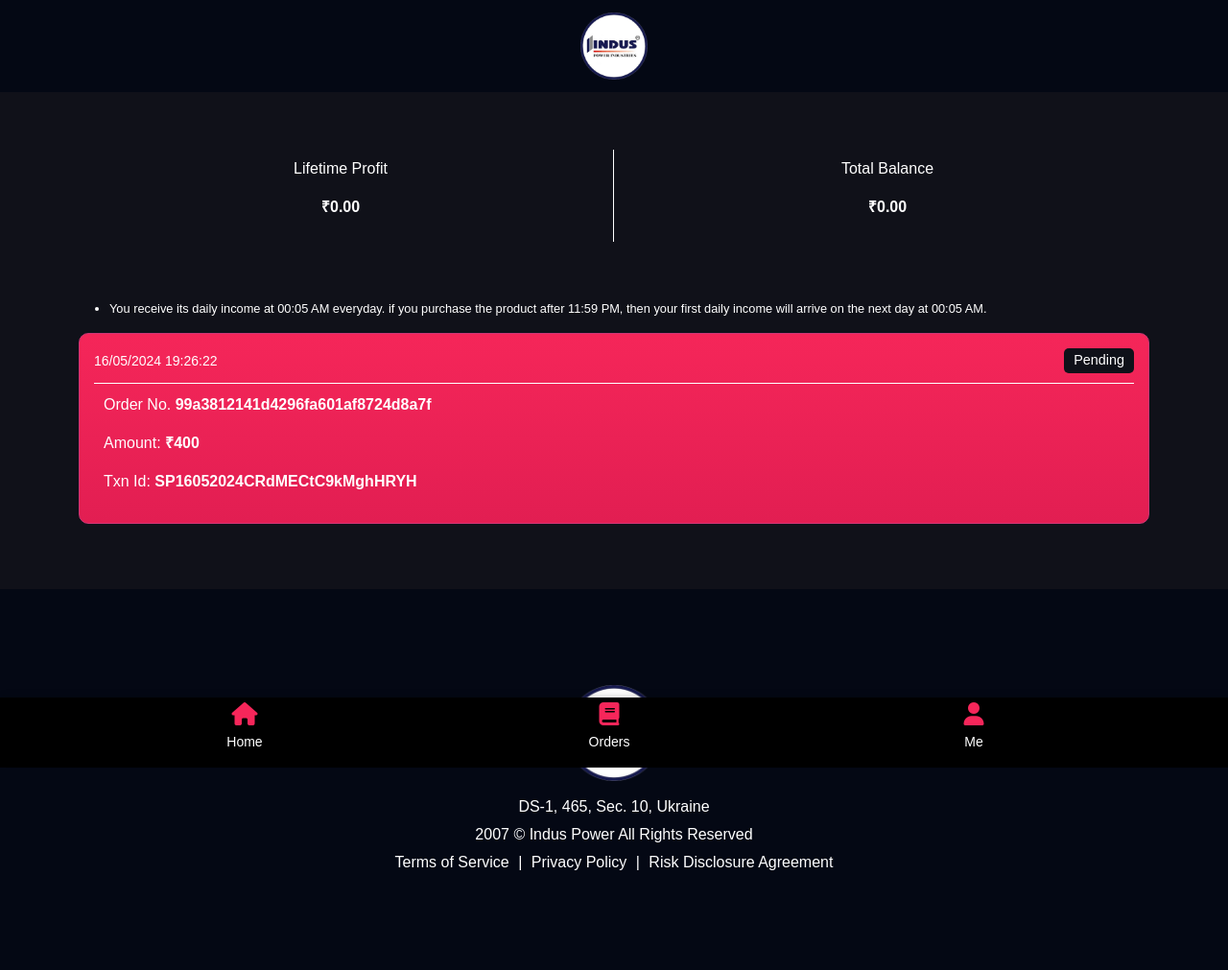
After one commit to Ritikpatel963/yashworkreferal, a PHP site: page /orders.php in a window 1280 px wide. The commit adds this page. Shown: the whole page at 96% size. Run offline with PHP 8.4, Linux system fonts and the light colour scheme; some libraries are stand-ins or nearby versions.

Commit message:
footer fixed

```diff
--- a/assets/style.css
+++ b/assets/style.css
@@ -2,6 +2,10 @@ body {
     padding: 0;
     margin: 0;
     background-color: #0F121A;
+}
+
+a {
+    text-decoration: none !important;
 }
 
 /* General Styles */
@@ -19,8 +23,11 @@ body {
 }
 
 .footer {
+    position: fixed;
     background-color: #000;
     box-shadow: 0 -4px 6px -1px rgba(0, 0, 0, 0.1), 0 -2px 4px -1px rgba(0, 0, 0, 0.06);
+    width: 100%;
+    bottom: 0;
 }
 
 .footer a {
@@ -31,7 +38,6 @@ body {
 .footer a:hover,
 .upperfooter-links a:hover {
     color: white;
-    text-decoration: underline;
 }
 
 .footer .icon {
@@ -48,9 +54,8 @@ body {
     color: #F6265A;
 }
 
-.footer .fa-house:hover,
-.footer .fa-book:hover,
-.footer .fa-user:hover {
+.footer .icon:hover i,
+.footer .icon:hover p {
     color: white;
 }
 
@@ -229,6 +234,7 @@ body {
 .featured-card {
     display: flex;
 }
+
 .orders-section {
     background: linear-gradient(180deg, rgba(4, 8, 20, 1) 0%, rgba(15, 37, 104, 1) 100%);
     padding: 20px 0;
@@ -243,16 +249,19 @@ body {
     }
 
     .card h2,
-.card-title {
+    .card-title {
         font-size: 1.0em;
     }
-    .card p{
+
+    .card p {
         font-size: 0.8em;
     }
-    .stat-title{
+
+    .stat-title {
         font-size: 0.8rem;
     }
-    .stat-value{
+
+    .stat-value {
         font-size: 0.8rem;
     }
 }
--- a/footer.php
+++ b/footer.php
@@ -1,5 +1,4 @@
-<footer class="footer">
-    <div class="upperfooter">
+<div class="upperfooter d-none d-lg-block" style="padding: 100px;">
     <div class="upperfooter-content">
         <div class="upperfooter-logo">
             <img src="assets/image/logo.png" alt="Company Logo">
@@ -16,28 +15,31 @@
     </div>
 </div>
 
-    <div class="container mt-3">
+<footer class="footer">
+    <div class="container">
         <div class="row text-center downfooter">
-            <div class="row text-center">
             <div class="col text">
                 <a href="index.php">
-                        <div class="icon"><i class="fa-solid fa-house"></i></div>
+                    <div class="icon">
+                        <i class="fa-solid fa-house"></i>
                         <p style="font-size: 14px;">Home</p>
+                    </div>
                 </a>
             </div>
             <div class="col text">
-                    <a href="order.php">
+                <a href="orders.php">
                     <div class="icon">
                         <i class="fa-solid fa-book"></i>
                         <p style="font-size: 14px;">Orders</p>
                     </div>
-
                 </a>
             </div>
             <div class="col text">
-                    <a href="me.php">
-                        <div class="icon"><i class="fa-solid fa-user"></i></div>
+                <a href="account.php">
+                    <div class="icon">
+                        <i class="fa-solid fa-user"></i>
                         <p style="font-size: 14px;">Me</p>
+                    </div>
                 </a>
             </div>
         </div>
--- a/index.php
+++ b/index.php
@@ -95,7 +95,7 @@ include 'header.php';
 </section>
 
 <!-- Featured Section Started -->
-<div class="container mt-4">
+<div class="container mt-4" style="padding-bottom: 100px;">
     <div class="row">
         <div class="col-6 col-md-4 mb-4 featured-card">
             <div class="card">
@@ -135,6 +135,7 @@ include 'header.php';
         </div>
     </div>
 </div>
+
 <?php
 include 'footer.php';
 ?>
--- /dev/null
+++ b/orders.php
@@ -0,0 +1,126 @@
+<?php include 'header.php'; ?>
+<style>
+    body {
+        background-color: #101119;
+        margin: 0;
+        padding: 0;
+        font-family: Arial, sans-serif;
+    }
+
+    .orders-section {
+        background: linear-gradient(180deg, rgba(4, 8, 20, 1) 0%, rgba(15, 37, 104, 1) 100%);
+        padding: 20px 0;
+        border-bottom: 2px solid #0800ff;
+        border-radius: 0 0 12px 12px;
+    }
+
+    .stat-box {
+        background: transparent;
+        color: white;
+        padding: 20px;
+        border-radius: 10px;
+    }
+
+    .stat-title {
+        font-size: 1.0rem;
+    }
+
+    .stat-value {
+        font-size: 1rem;
+        font-weight: bold;
+    }
+
+    .divider {
+        position: absolute;
+        top: 50%;
+        right: 0;
+        width: 1px;
+        height: 80%;
+        background-color: white;
+        transform: translateY(-50%);
+    }
+
+    .infromation ul li {
+        font-size: 0.8rem;
+        color: white;
+    }
+
+    /* order section */
+    .order-card {
+        background: linear-gradient(180deg, rgba(245, 38, 89, 1) 0%, rgba(226, 30, 82, 1) 100%);
+        border: 1px solid #cd3575;
+        border-radius: 10px;
+        padding: 15px;
+        color: white;
+        margin-bottom: 20px;
+    }
+
+    .order-header {
+        display: flex;
+        justify-content: space-between;
+        align-items: center;
+        border-bottom: 1px solid white;
+        padding-bottom: 10px;
+        margin-bottom: 10px;
+    }
+
+    .order-header .order-status {
+        background: #0F1119;
+        padding: 2px 10px;
+        border-radius: 5px;
+        font-size: 0.9rem;
+    }
+
+    .order-body {
+        padding-left: 10px;
+    }
+</style>
+
+<div class="main-content py-5">
+    <div class="container-fluid">
+        <div class="container text-center">
+            <div class="row text-center">
+                <div class="col-6 col-sm-6 position-relative">
+                    <div class="stat-box">
+                        <p class="stat-title">Lifetime Profit</p>
+                        <p class="stat-value">₹0.00</p>
+                    </div>
+                    <div class="divider"></div>
+                </div>
+                <div class="col-6 col-sm-6">
+                    <div class="stat-box">
+                        <p class="stat-title">Total Balance</p>
+                        <p class="stat-value">₹0.00</p>
+                    </div>
+                </div>
+            </div>
+        </div>
+    </div>
+    <!-- information section -->
+    <div class="container box mt-5">
+        <div class="infromation">
+            <ul>
+                <li>You receive its daily income at 00:05 AM everyday. if you purchase the product after 11:59 PM, then your first daily income will arrive on the next day at 00:05 AM.</li>
+            </ul>
+        </div>
+    </div>
+    <!-- Order section -->
+    <div class="container">
+        <div class="order-card">
+            <div class="order-header">
+                <div>
+                    <small>16/05/2024 19:26:22</small>
+                </div>
+                <div class="order-status">
+                    Pending
+                </div>
+            </div>
+            <div class="order-body">
+                <p>Order No. <strong>99a3812141d4296fa601af8724d8a7f</strong></p>
+                <p>Amount: <strong>₹400</strong></p>
+                <p>Txn Id: <strong>SP16052024CRdMECtC9kMghHRYH</strong></p>
+            </div>
+        </div>
+    </div>
+</div>
+<?php include 'footer.php'; ?>
```
Also changed, not shown: order.php (deleted, +0 -134 lines), account.php (renamed from me.php), add-bank.php (renamed from Addbank.php). Lines whose indentation alone changed are shown as unchanged.
